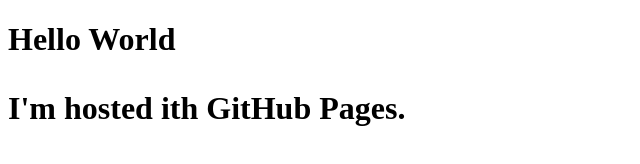
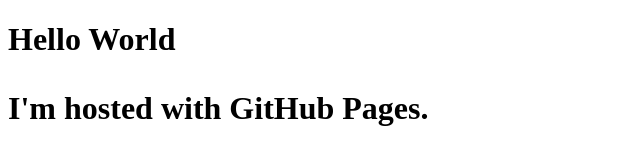
Before and after one commit to hygh0s7/justineginchereau.github.io, a plain HTML site: page index.html in a window 1280 px wide. Shown: the whole page, without its empty margins (0-640 px from the left). Drawn offline with Linux system fonts and the light colour scheme.

Commit message:
update index.html
typo fix

```diff
--- a/index.html
+++ b/index.html
@@ -2,6 +2,6 @@
 <html>
 <body>
 	<h1>Hello World<h1>
-		<p>I'm hosted ith GitHub Pages.</p>
+		<p>I'm hosted with GitHub Pages.</p>
 </body>
 </html>
```
